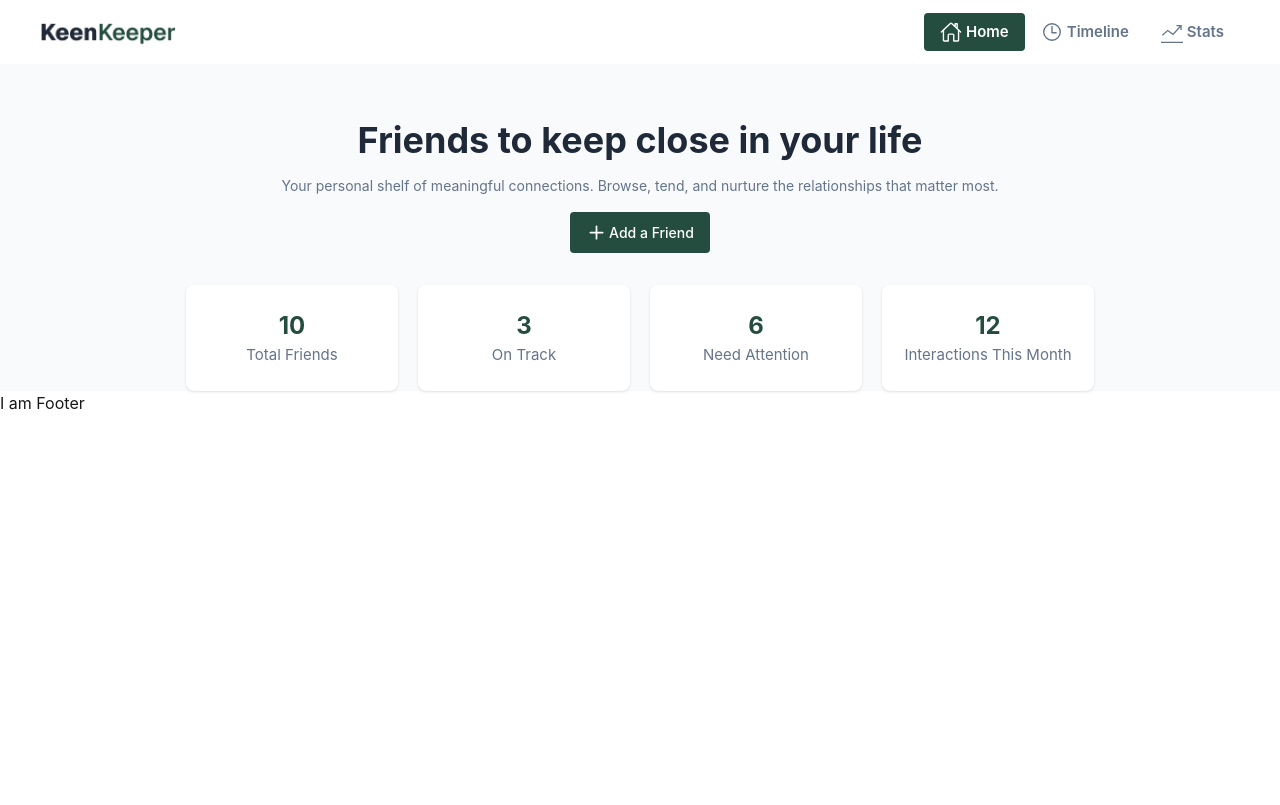
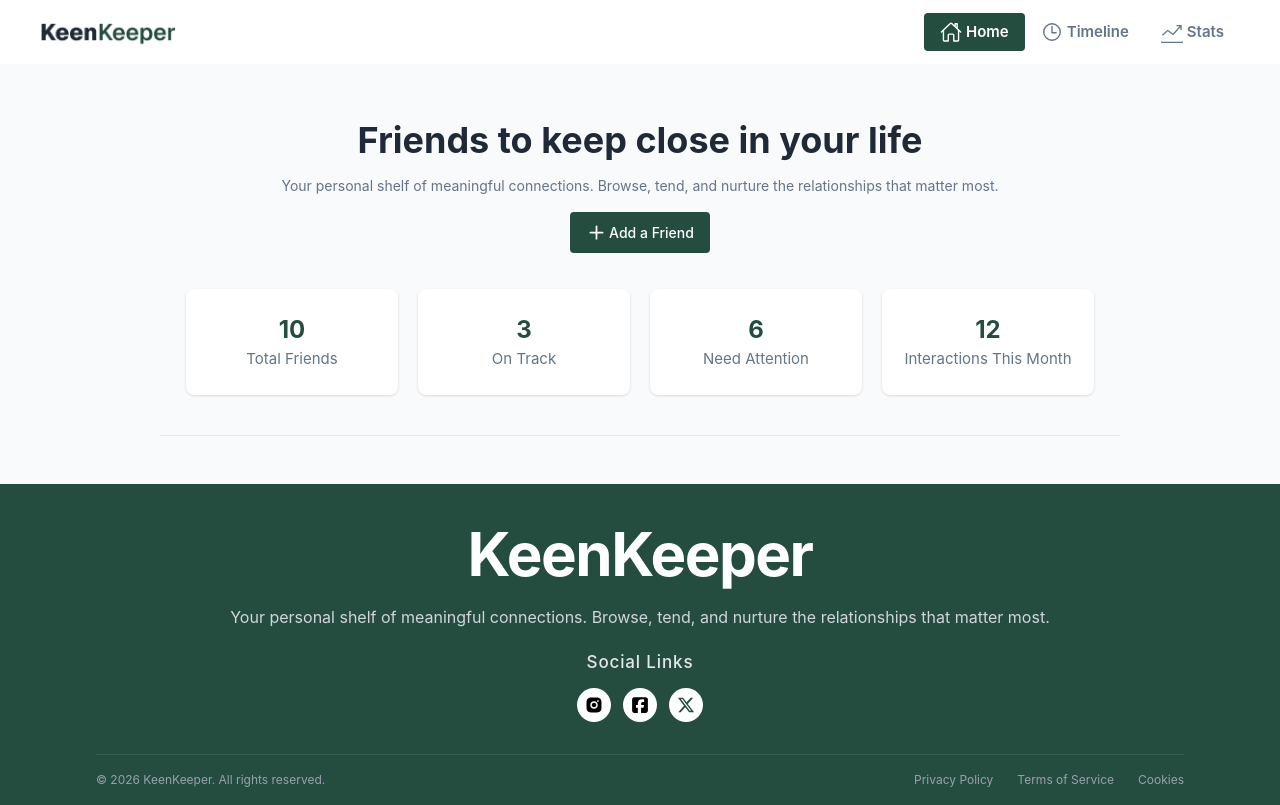
Before and after one commit to HSBHasib/PH-ASSIGNMENT-07, a React (Vite) app: page / in a window 1280 px wide. Built offline with nearby package versions, Linux system fonts and the light colour scheme.

Commit message:
add footer section

```diff
--- a/src/components/HomePage/Banner/Banner.jsx
+++ b/src/components/HomePage/Banner/Banner.jsx
@@ -3,7 +3,7 @@
 const Banner = () => {
 
   return (
-    <div className='space-y-4'>
+    <div className='space-y-5 w-3/4 mx-auto pb-12'>
       {/* Header */}
       <div className='flex flex-col justify-center items-center text-center space-y-4 pt-14 pb-4'>
         <h1 className='text-[#1F2937] text-4xl font-bold'>Friends to keep close in your life</h1>
@@ -11,7 +11,8 @@
         <button className='flex items-center gap-0.5 active:scale-95 cursor-pointer px-4 py-2.5 rounded-sm bg-[#244D3F] text-[14px] font-medium text-white'><FiPlus size={21} /> Add a Friend</button>
       </div>
 
-      <div className='flex justify-center gap-5'>
+      {/* Cards */}
+      <div className='flex justify-center gap-5 pb-5'>
         <div className='h-[106px] w-53 bg-white transition-all duration-200 hover:scale-105 flex flex-col items-center justify-center rounded-lg space-y-[2px] shadow-sm'>
           <h1 className='text-2xl font-bold text-[#244D3F]'>10</h1>
           <p className='text-[#64748B] text-[15px]'>Total Friends</p>
@@ -30,6 +31,7 @@
         </div>
       </div>
 
+      <hr className='text-gray-200' />
     </div>
   )
 }
--- /dev/null
+++ b/src/components/HomePage/Footer/Footer.jsx
@@ -0,0 +1,42 @@
+import { FaSquareFacebook, FaXTwitter } from "react-icons/fa6";
+import { RiInstagramFill } from "react-icons/ri";
+
+const Footer = () => {
+    return (
+        <footer className="bg-[#244D3F] text-white pt-10 pb-4 px-6 sm:px-12 md:px-24">
+            <div className="flex flex-col items-center text-center space-y-5">
+                <h2 className="text-4xl md:text-6xl font-bold tracking-tight">KeenKeeper</h2>
+
+                <p className="text-gray-300 text-sm md:text-base leading-relaxed">
+                    Your personal shelf of meaningful connections. Browse, tend, and nurture the relationships that matter most.
+                </p>
+
+                <div className="space-y-3">
+                    <h3 className="text-[17px] font-medium tracking-wider text-gray-200">Social Links</h3>
+                    <div className="flex items-center justify-center gap-3">
+                        <a href="#" className="p-2 bg-white text-black rounded-full hover:bg-gray-200 transition-all">
+                            <RiInstagramFill size={18} />
+                        </a>
+                        <a href="#" className="p-2 bg-white text-black rounded-full hover:bg-gray-200 transition-all">
+                            <FaSquareFacebook size={18} />
+                        </a>
+                        <a href="#" className="p-2 bg-white text-[#244D3F] rounded-full hover:bg-gray-200 transition-all">
+                            <FaXTwitter size={18} />
+                        </a>
+                    </div>
+                </div>
+            </div>
+
+            <div className="mt-8 pt-4 border-t border-white/10 flex flex-col md:flex-row justify-between items-center gap-4 text-[12px] text-gray-400">
+                <p>© 2026 KeenKeeper. All rights reserved.</p>
+                <div className="flex gap-6">
+                    <a href="#" className="hover:text-white transition-colors">Privacy Policy</a>
+                    <a href="#" className="hover:text-white transition-colors">Terms of Service</a>
+                    <a href="#" className="hover:text-white transition-colors">Cookies</a>
+                </div>
+            </div>
+        </footer>
+    );
+};
+
+export default Footer;
--- a/src/layout/RootPage.jsx
+++ b/src/layout/RootPage.jsx
@@ -2,13 +2,14 @@
 import { Outlet } from 'react-router'
 import HomePage from '../pages/HomePage/HomePage'
 import Navber from '../components/HomePage/Navber/Navber'
+import Footer from '../components/HomePage/Footer/Footer'
 
 const RootPage = () => {
   return (
     <div>
       <Navber />
       <Outlet />
-      <h1>I am Footer</h1>
+      <Footer />
     </div>
   )
 }
```
